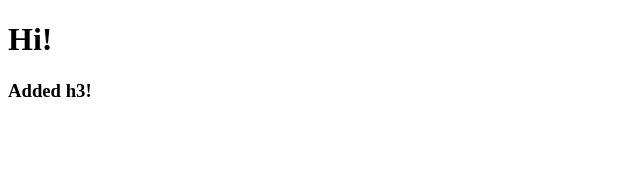
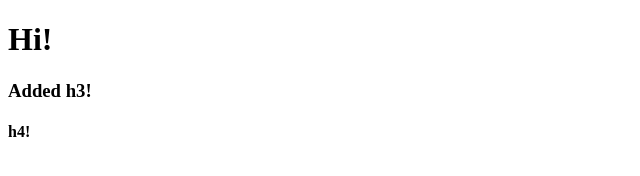
Before and after one commit to Juliafin/git_flow, a plain HTML site: page index.html in a window 1280 px wide. Shown: the full height of the page, 0-640 px from the left. Drawn offline with Linux system fonts and the light colour scheme.

Commit message:
h4 added

```diff
--- a/index.html
+++ b/index.html
@@ -9,5 +9,6 @@
 <body>
   <h1>Hi!</h1>
   <h3>Added h3!</h3>
+  <h4>h4!</h4>
 </body>
 </html>
```
